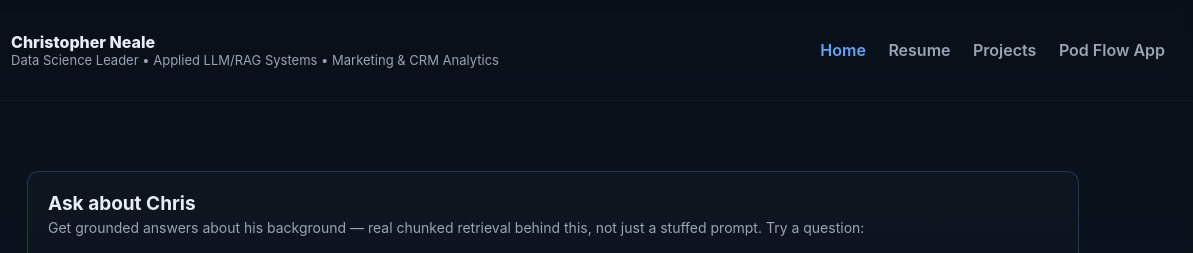
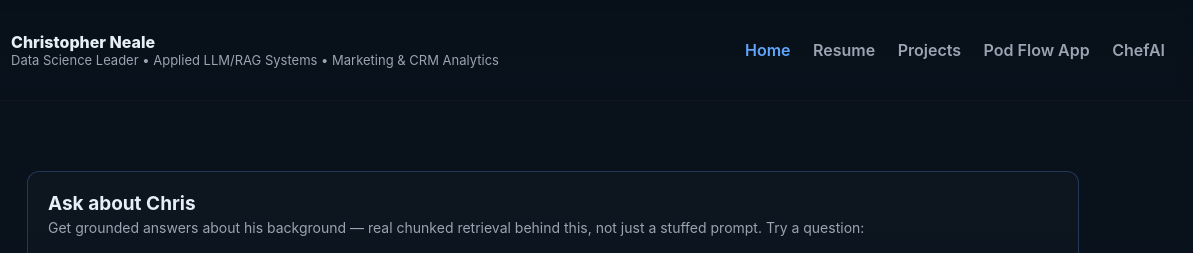
Before and after one commit to cjneale-data/cjportfolio, a website: page index.html in a window 1280 px wide. Shown: the top 253 px of the page, 87-1280 px from the left. Drawn offline with Linux system fonts and the light colour scheme.

Commit message:
Update ChefAI nav link to real deployed Streamlit Cloud URL

```diff
--- a/index.html
+++ b/index.html
@@ -65,6 +65,7 @@
       <a href="#/resume" data-link>Resume</a>
       <a href="#/projects" data-link>Projects</a>
       <a href="player.html">Pod Flow App</a>
+      <a href="https://chefai-noemgucqmarbfwe2euwdsl.streamlit.app/" target="_blank" rel="noopener">ChefAI</a>
     </nav>
   </header>
 
```
